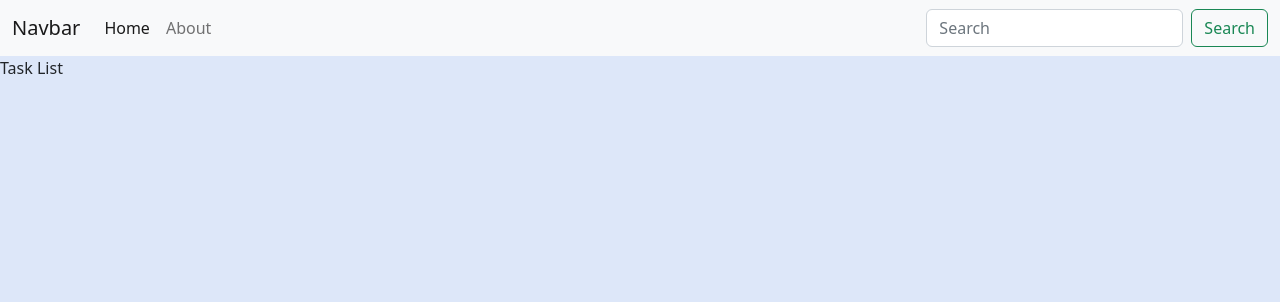
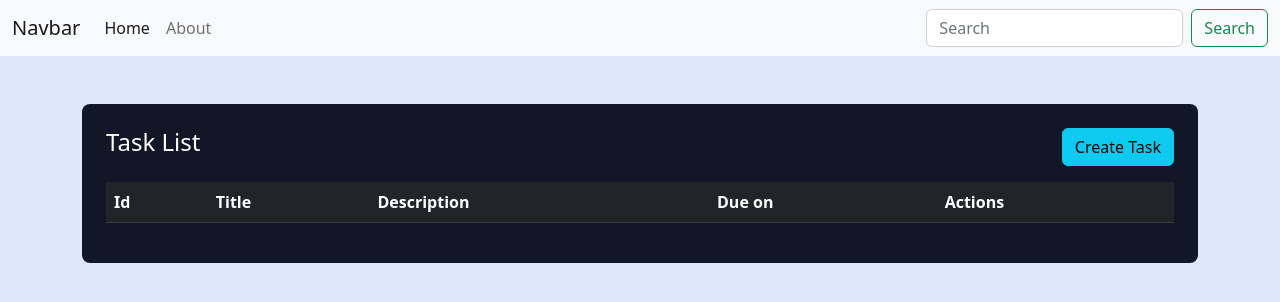
Before and after one commit to vipink28/todo-march, a React (Create React App) app: page /task-list in a window 1280 px wide. Shown: the top 302 px of the page. Built offline with nearby package versions, Linux system fonts and the light colour scheme.

Commit message:
tasklist and popup added

```diff
--- /dev/null
+++ b/src/components/Popup.jsx
@@ -0,0 +1,25 @@
+import React from 'react';
+
+function Popup(props) {
+    return (
+        <div className="modal" tabIndex="-1" id='task-modal'>
+        <div className="modal-dialog">
+          <div className="modal-content">
+            <div className="modal-header">
+              <h5 className="modal-title">Modal title</h5>
+              <button type="button" className="btn-close" data-bs-dismiss="modal" aria-label="Close"></button>
+            </div>
+            <div className="modal-body">
+              <p>Modal body text goes here.</p>
+            </div>
+            <div className="modal-footer">
+              <button type="button" className="btn btn-secondary" data-bs-dismiss="modal">Close</button>
+              <button type="button" className="btn btn-primary">Save changes</button>
+            </div>
+          </div>
+        </div>
+      </div>
+    );
+}
+
+export default Popup;
--- a/src/pages/TaskList.jsx
+++ b/src/pages/TaskList.jsx
@@ -1,9 +1,59 @@
 import React from 'react';
+import { useContext } from 'react';
+import TodoContext from '../context/TodoContext';
+import { Link } from 'react-router-dom';
+import { dateFormat } from '../helper';
+import Popup from '../components/Popup';
 
 function TaskList(props) {
+    const { allTasks } = useContext(TodoContext);
     return (
-        <div>
-            Task List
+        <div className='container py-5'>
+            <div className='bg-primary rounded-3 p-4'>
+                <div className='mb-3 d-flex text-white'>
+                    <h4>Task List</h4>
+                    <Link className='btn btn-info ms-auto' to="/create-task">Create Task</Link>
+                </div>
+                <div className='mt-3'>
+                    <table className='table table-striped table-dark'>
+                        <thead>
+                            <tr>
+                                <th>Id</th>
+                                <th>Title</th>
+                                <th>Description</th>
+                                <th>Due on</th>
+                                <th>Actions</th>
+                            </tr>
+                        </thead>
+                        <tbody>
+                            {
+                                allTasks?.map((item)=>{
+                                    return(
+                                        <tr key={item.id}>
+                                            <td>{item.id}</td>
+                                            <td>{item.title}</td>
+                                            <td>{item.description}</td>
+                                            <td>{dateFormat(item.dueDate)}</td>
+                                            <td>
+                                                <span className='px-2' data-bs-toggle="modal" data-bs-target="#task-modal">
+                                                    <i class="fa-solid fa-eye"></i>
+                                                </span>
+                                                <span className='px-2'data-bs-toggle="modal" data-bs-target="#task-modal">
+                                                <i class="fa-solid fa-pen-to-square"></i>
+                                                </span>
+                                                <span className='px-2'data-bs-toggle="modal" data-bs-target="#task-modal">
+                                                <i class="fa-solid fa-trash"></i>
+                                                </span>
+                                            </td>
+                                        </tr>
+                                    )
+                                })
+                            }
+                        </tbody>
+                    </table>
+                </div>
+            </div>
+            <Popup />
         </div>
     );
 }
```
